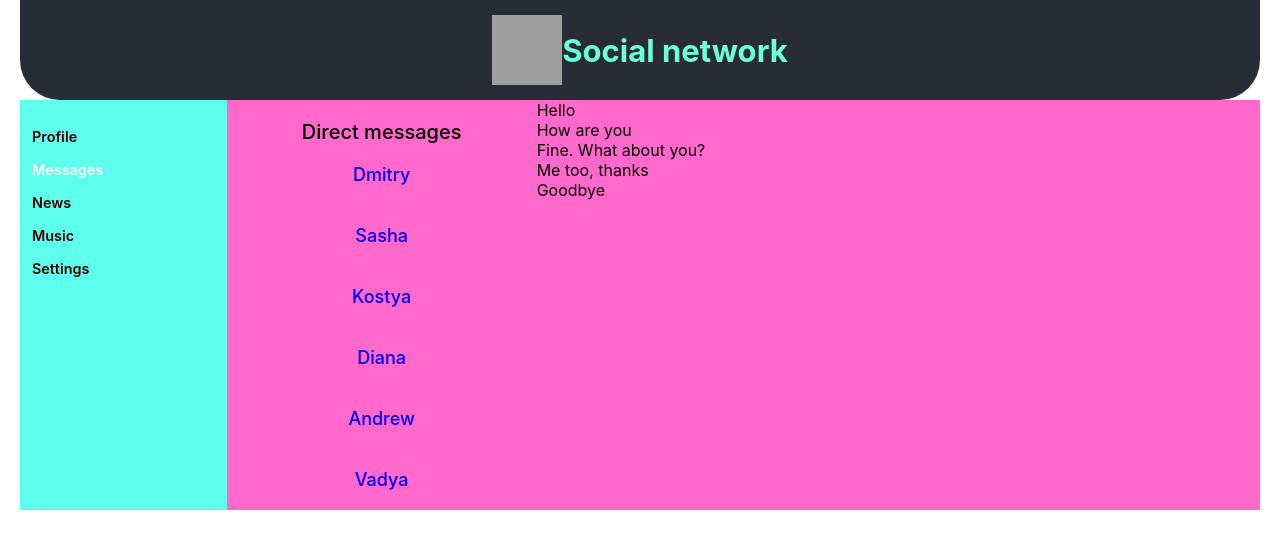
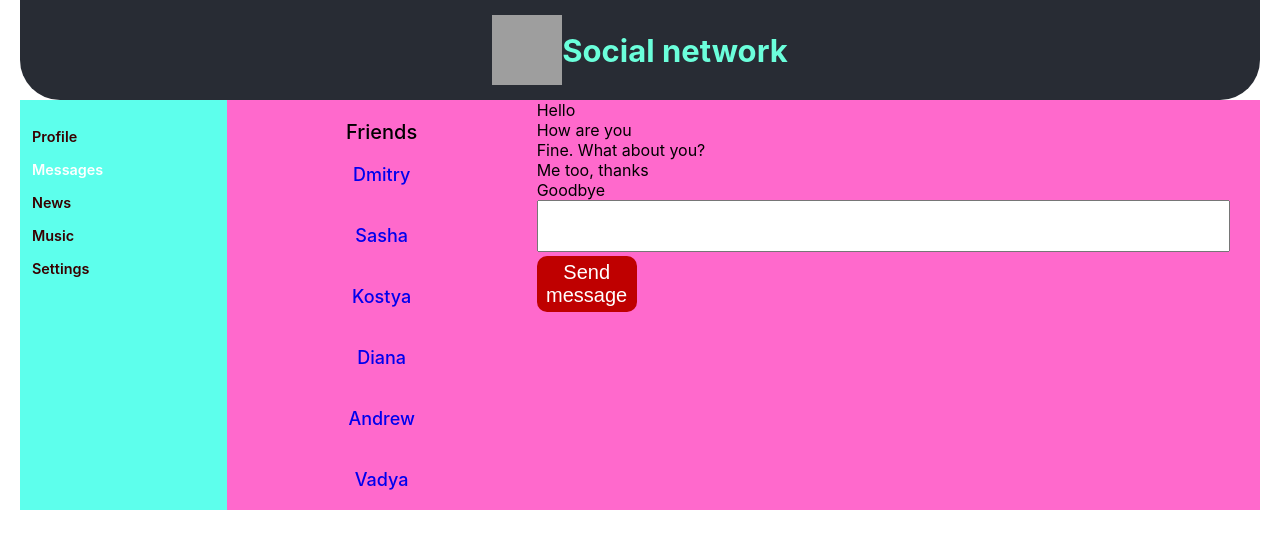
Before and after one commit to Navipro70/Social-Network, a React (Create React App) app: page /dialogs in a window 1280 px wide. Shown: the top 548 px of the page. Built offline with nearby package versions, Linux system fonts and the light colour scheme; grey boxes are pictures that could not be loaded.

Commit message:
Practice with eventListener and React.createRef, working with VDOM

```diff
--- a/src/Components/Dialogs/Dialogs.js
+++ b/src/Components/Dialogs/Dialogs.js
@@ -12,14 +12,22 @@ const Dialogs = props => {
     <Message mess={currentValue.message} />
   ));
 
+  let info = React.createRef();
+
   return (
     <div className={classes.gridContent}>
       <div className={classes.names}>
-        <div>Direct messages</div>
+        <div>Friends</div>
         {currentUsers}
       </div>
 
-      <div className={classes.dialog}>{currentMessages}</div>
+      <div className={classes.dialog}>
+        {currentMessages}
+        <div>
+          <textarea ref={info}></textarea>
+          <button onClick={() => alert(info.current.value)}>Send message</button>
+        </div>
+      </div>
     </div>
   );
 };
--- a/src/Components/Dialogs/Dialogs.module.css
+++ b/src/Components/Dialogs/Dialogs.module.css
@@ -42,6 +42,27 @@
   flex-flow: column;
 }
 
-.message {
+.dialog textarea {
+  flex-flow: nowrap;
+  resize: none;
+  outline: none;
+  font-size: 20px;
+  width: 95%;
+}
 
+.dialog button {
+  width: 100px;
+  padding: 5px;
+  background-color: #bf0000;
+  color: #fff;
+  border-radius: 10px;
+  font-size: 20px;
+  font-weight: 500;
+  border:none;
+  transition: .3s linear;
 }
+
+.dialog button:hover {
+  background-color: #fff;
+  color: #bf0000;
+}
--- a/src/Components/Profile/Posts/AddingNewPost/AddingNewPost.js
+++ b/src/Components/Profile/Posts/AddingNewPost/AddingNewPost.js
@@ -2,10 +2,16 @@ import React from "react";
 import classes from "./AddingNewPost.module.css";
 
 const AddingNewPost = () => {
+  let textareaElement = React.createRef();
+  function makePost(){
+    alert(textareaElement.current.value)
+  }
+
   return (
     <div className={classes.adding_new_post}>
       <h3>What new?</h3>
-      <textarea name="post" id="post_text" placeholder="Ваш пост..."></textarea>
+      <textarea name="post" id="post_text" placeholder="Ваш пост..." ref={textareaElement}></textarea>
+      <button type="button" onClick={makePost}>Add new post</button>
     </div>
   );
 };
--- a/src/Components/Profile/Posts/AddingNewPost/AddingNewPost.module.css
+++ b/src/Components/Profile/Posts/AddingNewPost/AddingNewPost.module.css
@@ -4,3 +4,19 @@
   font-size: 20px;
   width: 100%;
 }
+
+.adding_new_post button {
+  padding: 5px;
+  background-color: #bf0000;
+  color: #fff;
+  border-radius: 10px;
+  font-size: 20px;
+  font-weight: 500;
+  border:none;
+  transition: .3s linear;
+}
+
+.adding_new_post button:hover {
+  background-color: #fff;
+  color: #bf0000;
+}
--- a/src/Components/Profile/Posts/Post/Post.module.css
+++ b/src/Components/Profile/Posts/Post/Post.module.css
@@ -1,6 +1,6 @@
 .post {
   display: inline-flex;
-  margin-top: 30px;
+  margin-top: 20px;
 }
 
 .post img {
```
